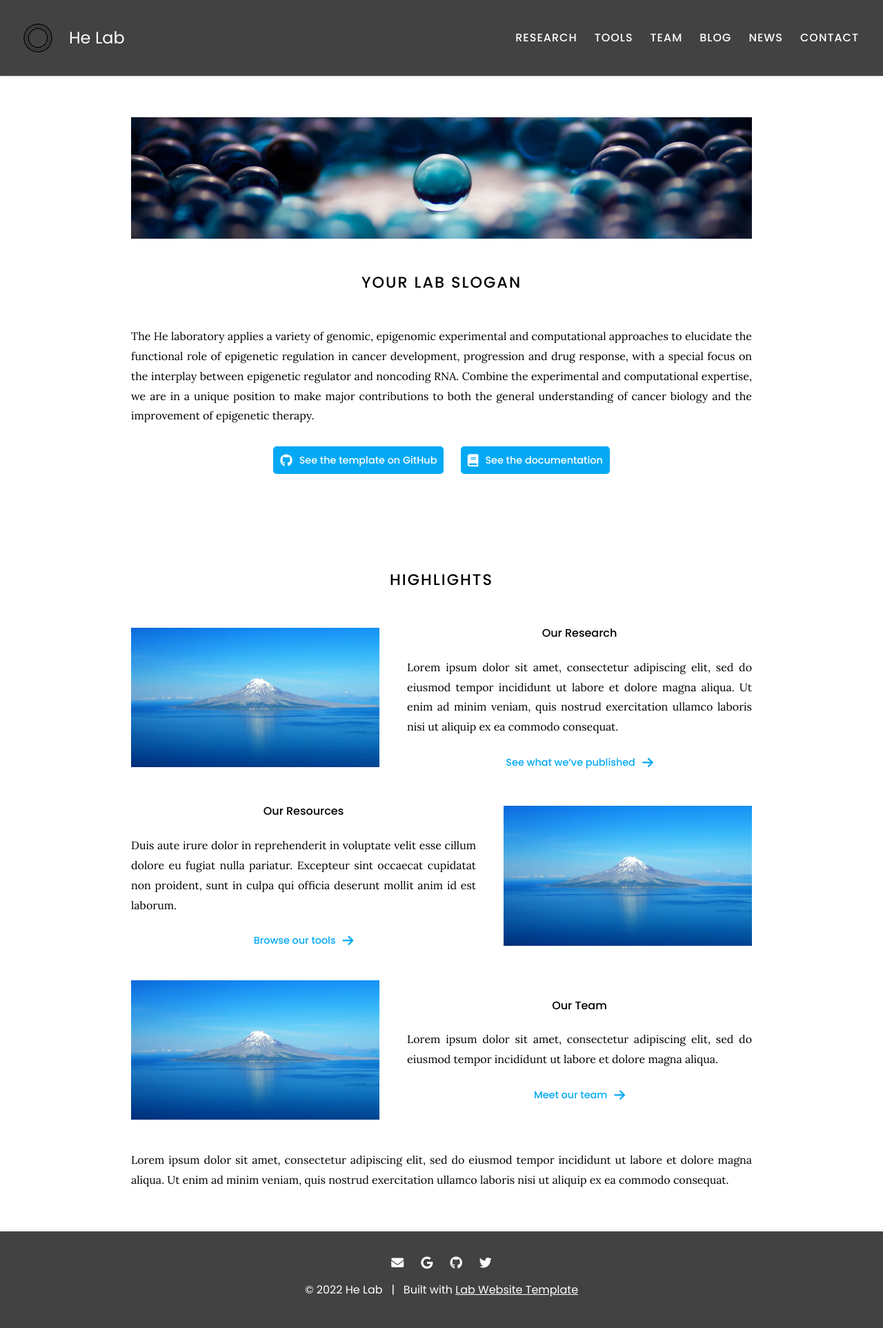
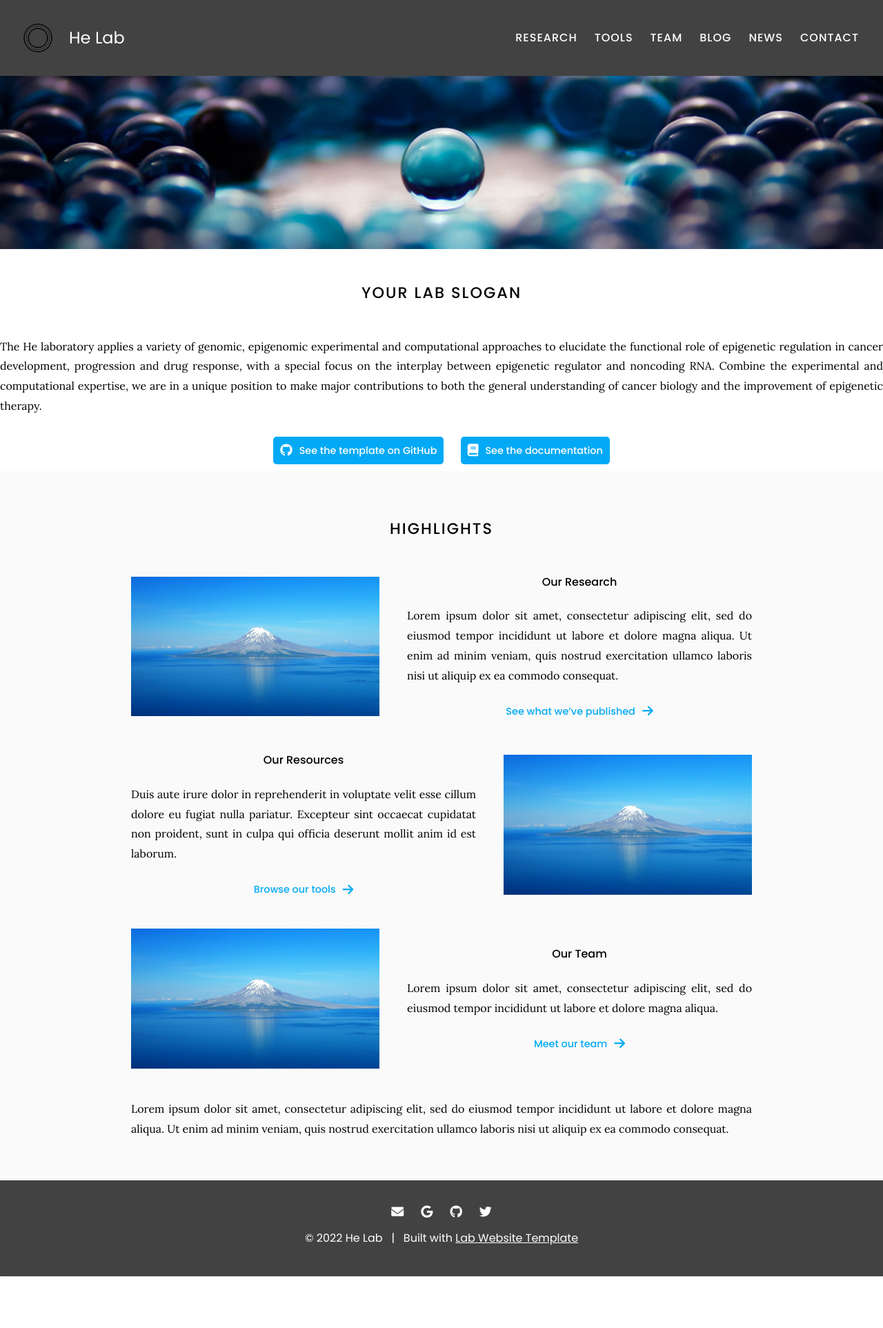
Before and after one commit to vivianschu/blue, a Jekyll site: the page built from index.md, in a window 1280 px wide. Shown: the whole page at 69% size. Built offline with Jekyll 4.4.1, drawn with Linux system fonts in a browser that asks for light colours; after the commit the page ends 1850 px from its top, so only the background shows below that.

Commit message:
Update index.md

```diff
--- a/index.md
+++ b/index.md
@@ -2,6 +2,7 @@
 title: Home
 ---
 
+{% include section.html full=true %}
 {% include banner.html image="images/banner.jpg" %}
 
 # Your Lab Slogan
@@ -25,8 +26,6 @@ The He laboratory applies a variety of genomic, epigenomic experimental and comp
   style="button"
 %}
 {:.center}
-
-{% include section.html full=true %}
 
 {% include section.html %}
 
```
